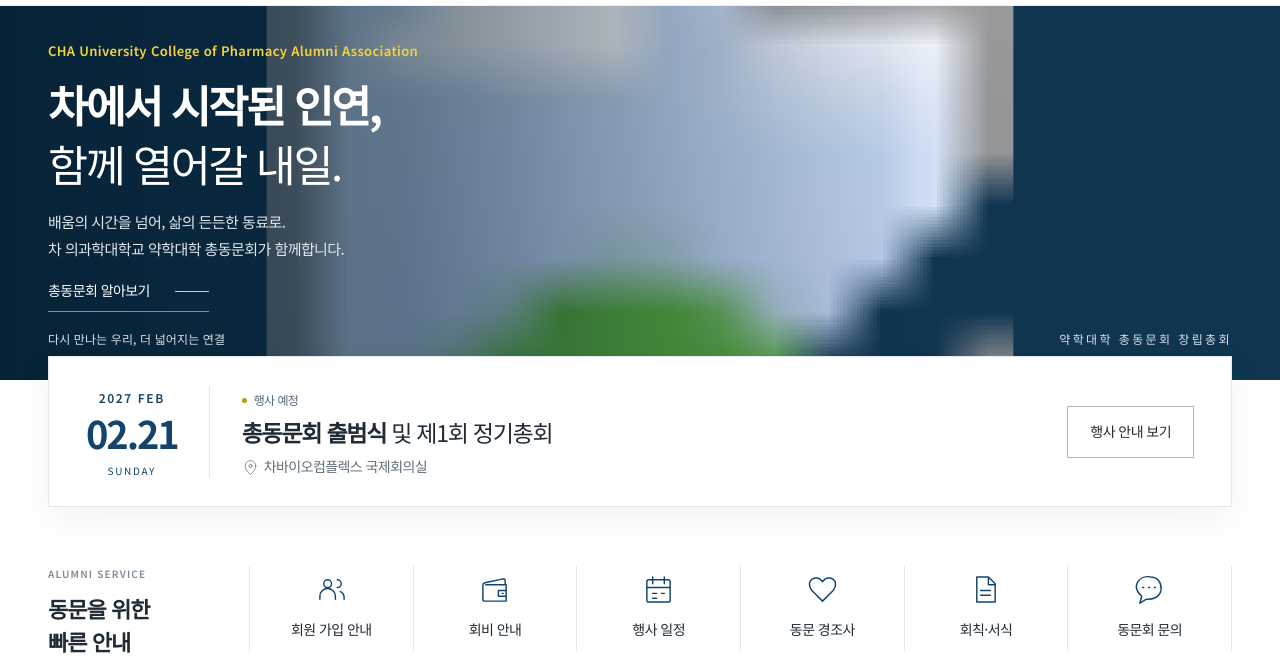
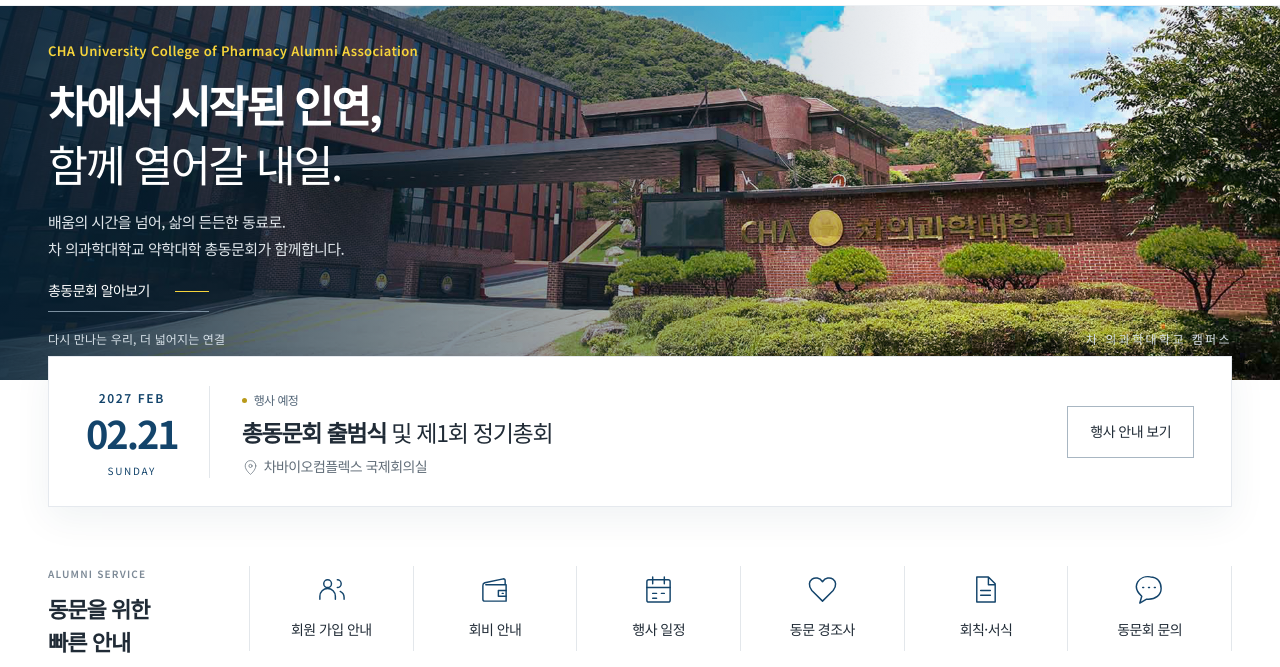
Before and after one commit to CHAPharmalumni/chapharmalumni-website, a plain HTML site: page index.html in a window 1280 px wide. Shown: the part 133-800 px from the top of the page. Drawn offline with Linux system fonts and the light colour scheme.

Commit message:
첫 화면 사진을 창립총회 단체사진에서 학교 홈페이지의 캠퍼스 입구 전경(tit-1)으로 바꾸고 단체사진과 갤러리 예시 글을 뺌
Co-Authored-By: Claude Opus 5.5 <noreply@anthropic.com>

```diff
--- a/index.html
+++ b/index.html
@@ -17,12 +17,12 @@
 <div id="site-header"></div>
 <main id="main">
   <section class="hero hero--group" aria-labelledby="hero-title">
-    <svg class="hero-photo" xmlns="http://www.w3.org/2000/svg" viewBox="0 1400 7008 2050" preserveAspectRatio="xMidYMid slice" role="img" aria-label="차 의과학대학교 약학대학 총동문회 창립총회 단체사진">
-      <image href="assets/founding-group-original.jpg" width="7008" height="4672"/>
+    <svg class="hero-photo" xmlns="http://www.w3.org/2000/svg" viewBox="0 200 1920 561" preserveAspectRatio="xMidYMid slice" role="img" aria-label="차 의과학대학교 캠퍼스 입구 전경">
+      <image href="assets/campus-entrance.jpg" width="1920" height="800"/>
     </svg>
     <div class="hero-shade"></div>
     <div class="wrap hero-inner"><p class="eyebrow hero-eyebrow official-name">CHA University College of Pharmacy Alumni Association</p><h1 id="hero-title">차에서 시작된 인연,<br><span>함께 열어갈 내일.</span></h1><p class="hero-copy">배움의 시간을 넘어, 삶의 든든한 동료로.<br>차 의과학대학교 약학대학 총동문회가 함께합니다.</p><a href="#about" class="hero-link">총동문회 알아보기 <span class="link-line"></span></a></div>
-    <div class="hero-bottom wrap"><span>다시 만나는 우리, 더 넓어지는 연결</span><span class="photo-credit">약학대학 총동문회 창립총회</span></div>
+    <div class="hero-bottom wrap"><span>다시 만나는 우리, 더 넓어지는 연결</span><span class="photo-credit">차 의과학대학교 캠퍼스</span></div>
   </section>
   <div class="wrap event-ribbon" id="events"><div class="event-date"><span>2027 FEB</span><strong>02.21</strong><small>SUNDAY</small></div><div class="ribbon-copy"><span class="tag">행사 예정</span><h2>총동문회 출범식 <span>및 제1회 정기총회</span></h2><p><svg><use href="#i-pin"/></svg> 차바이오컴플렉스 국제회의실</p></div><button class="outline-button" data-dialog="event">행사 안내 보기</button></div>
   <section class="wrap quick-section" aria-label="자주 찾는 서비스"><div class="quick-heading"><span>ALUMNI SERVICE</span><h2>동문을 위한<br>빠른 안내</h2></div><div class="quick-links">
--- a/js/store.js
+++ b/js/store.js
@@ -19,9 +19,6 @@
     { id: 'p-notice-rep', board: 'notice', title: '기수별 대표와 함께, 반가운 만남을 준비합니다',
       body: '동문 여러분의 소식이 빠짐없이 이어질 수 있도록 기수별 대표와 함께 출범식을 준비합니다.\n\n- 출범식 일정과 공식 안내 전달\n- 기수별 참여 의사와 식사 인원 취합\n- 참가 신청 및 최종 안내 확인',
       images: [], pinned: false, createdAt: '2026-11-15T09:00:00+09:00' },
-    { id: 'p-gallery-founding', board: 'gallery', title: '총동문회 창립총회',
-      body: '2026년 9월 5일 창립총회에 함께해 주신 동문 여러분께 감사드립니다.',
-      images: ['assets/founding-group.jpg'], pinned: false, createdAt: '2026-09-06T09:00:00+09:00' },
     { id: 'p-archive-rule', board: 'archive', title: '총동문회 회칙 (예시 글)',
       body: '공개용 확정본을 확인한 뒤 이 글에 파일 링크를 붙입니다.',
       images: [], pinned: false, createdAt: '2026-09-05T09:00:00+09:00' }
```
Also changed, not shown: assets/campus-entrance.jpg (added).
